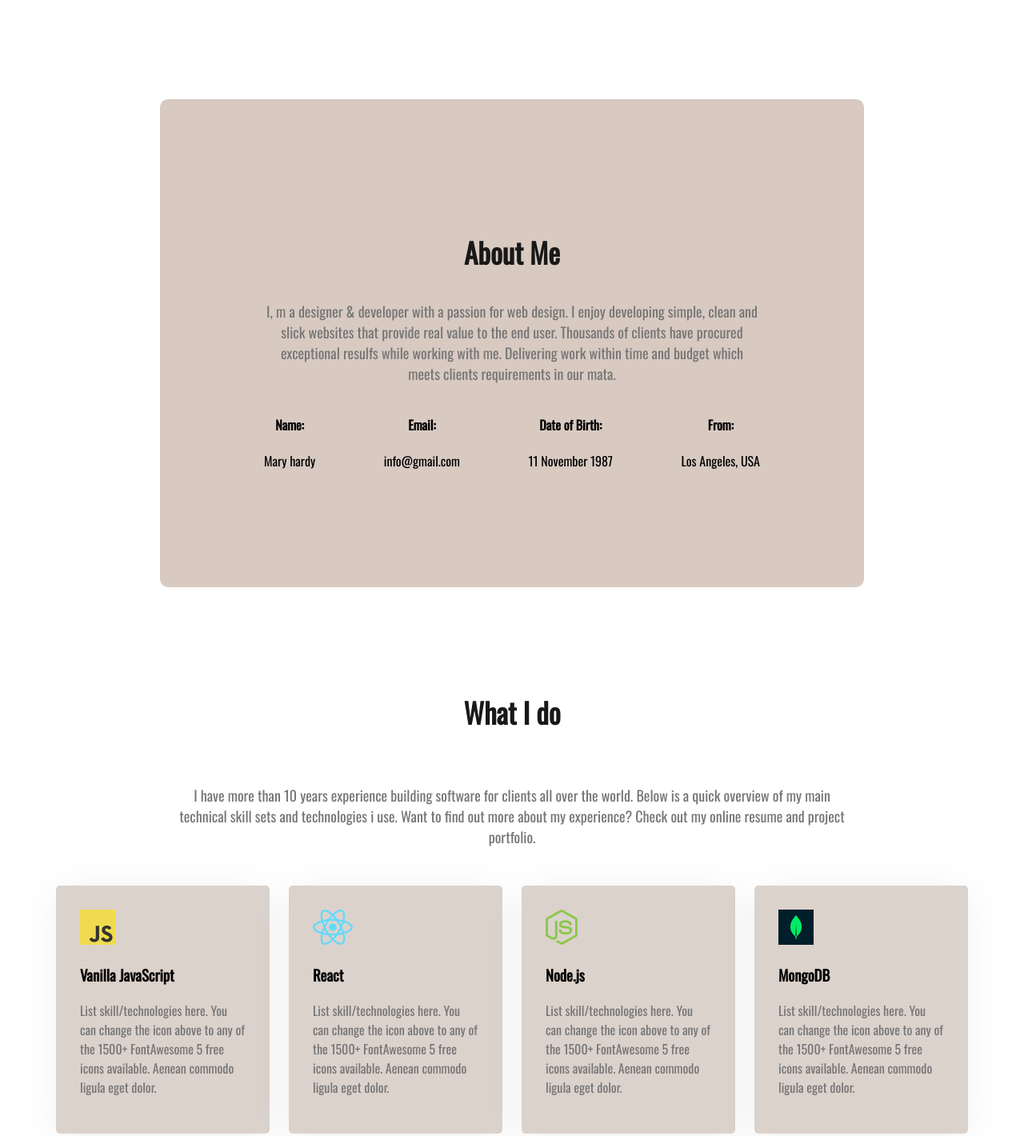
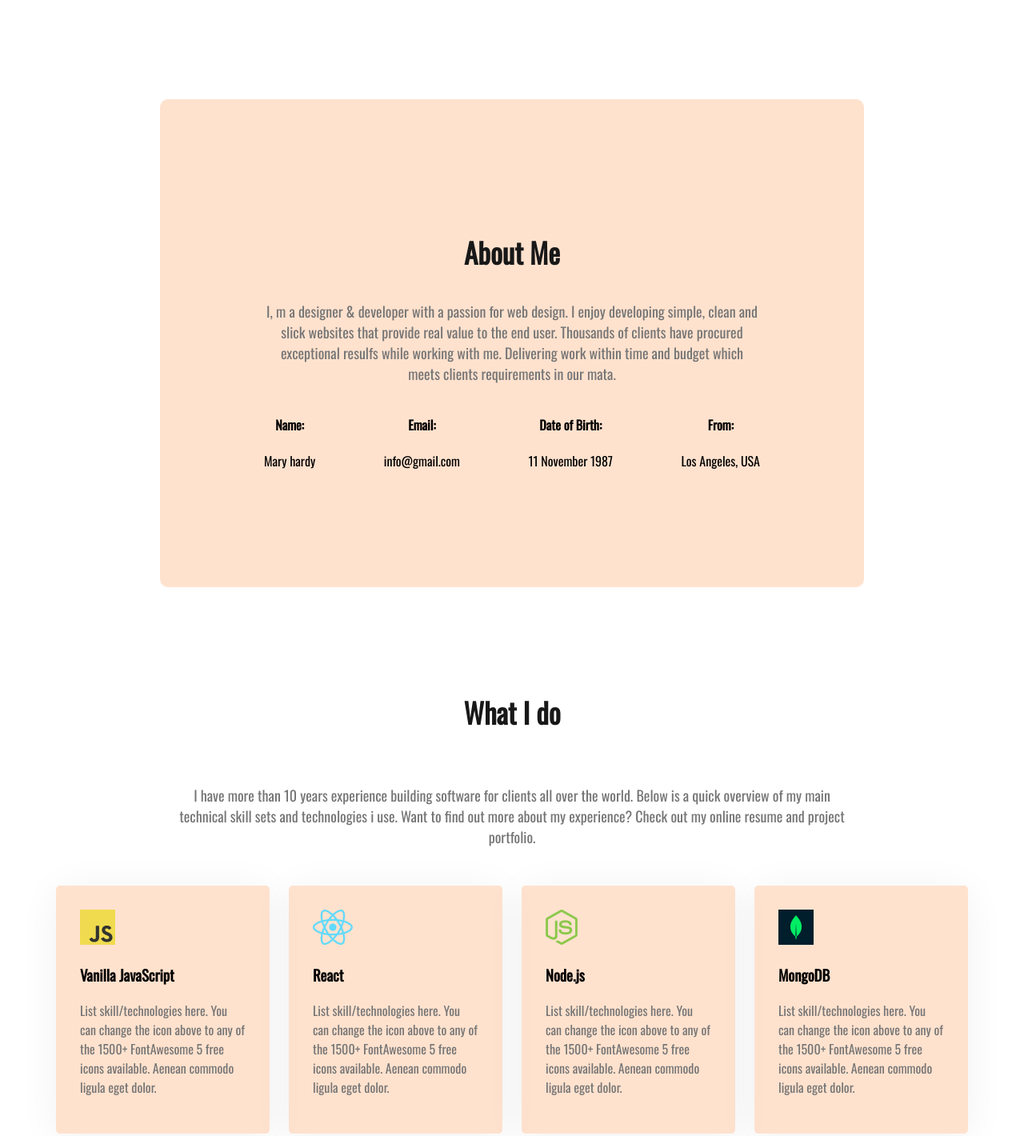
Before and after one commit to Julkarnayeen/mary-hardy, a plain HTML site: page index.html in a window 1280 px wide. Shown: the part 780-2200 px from the top of the page at 80% size. Drawn offline with nearby package versions, Linux system fonts and the light colour scheme.

Commit message:
color ok

```diff
--- a/styles/portfolio.css
+++ b/styles/portfolio.css
@@ -111,7 +111,7 @@ main section{
 .about{
     padding: 130px;
     border-radius: 10px;
-    background: #d8cac1;
+    background: #FD6E0A33;
     margin: 130px;
 }
 
@@ -128,7 +128,7 @@ main section{
 .skill{
     padding: 30px;
     border-radius: 5px;
-    background: #dbd2cc;
+    background: #FD6E0A33;
     box-shadow: 0px 6px 50px 0px rgba(0, 0, 0, 0.06);
 }
 
@@ -194,7 +194,7 @@ main section{
 /* footer style */
 footer{
     display: flex;
-    background: #ada59f;
+    background: #FD6E0A33;
     padding: 130px 200px;
     margin-top: 100px;
     gap: 100px;
```
